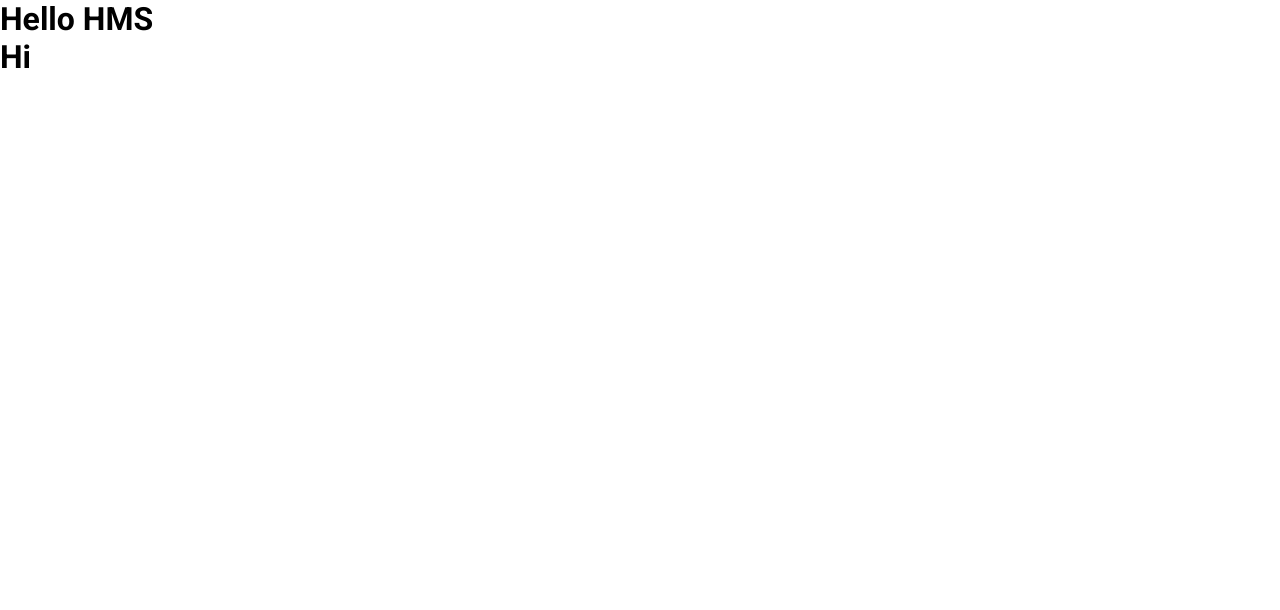
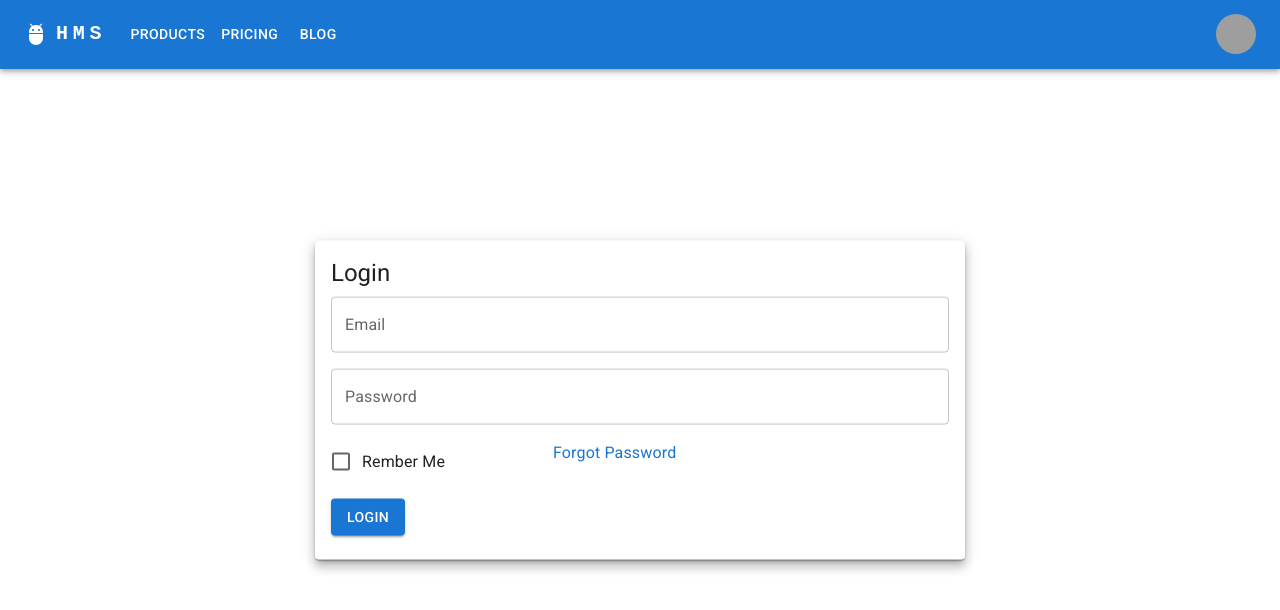
Before and after one commit to mdahsanulkabir/hospital-management-app-frontend-april-2023, a React (Vite) app: page /login in a window 1280 px wide. Shown: the top 610 px of the page. Built offline with nearby package versions, Linux system fonts and the light colour scheme; grey boxes are pictures that could not be loaded.

Commit message:
Login UI design done

```diff
--- a/package.json
+++ b/package.json
@@ -10,6 +10,10 @@
     "preview": "vite preview"
   },
   "dependencies": {
+    "@emotion/react": "^11.10.6",
+    "@emotion/styled": "^11.10.6",
+    "@mui/icons-material": "^5.11.16",
+    "@mui/material": "^5.12.1",
     "@reduxjs/toolkit": "^1.9.5",
     "react": "^18.2.0",
     "react-dom": "^18.2.0",
--- a/src/App.tsx
+++ b/src/App.tsx
@@ -1,16 +1,15 @@
-import  { ProSidebarProvider }  from 'react-pro-sidebar'
+import { Routes, Route } from 'react-router-dom'
+import Login from './app/global/Login'
 
 function App() {
 
 
   return (
-    <div>
-      <h1>Hello HMS</h1>
-      <ProSidebarProvider>
+    <Routes>
+      <Route path='/login' element={<Login />} />
 
-        <h1>Hi</h1>
-      </ProSidebarProvider>
-    </div>
+
+    </Routes>
   )
 }
 
--- /dev/null
+++ b/src/app/global/Login.tsx
@@ -0,0 +1,199 @@
+import * as React from 'react';
+import AppBar from '@mui/material/AppBar';
+import Box from '@mui/material/Box';
+import Toolbar from '@mui/material/Toolbar';
+import IconButton from '@mui/material/IconButton';
+import Typography from '@mui/material/Typography';
+import Menu from '@mui/material/Menu';
+import MenuIcon from '@mui/icons-material/Menu';
+import Container from '@mui/material/Container';
+import Avatar from '@mui/material/Avatar';
+import Button from '@mui/material/Button';
+import Tooltip from '@mui/material/Tooltip';
+import MenuItem from '@mui/material/MenuItem';
+import AdbIcon from '@mui/icons-material/Adb';
+import { Card, CardActions, CardContent, CardMedia, Checkbox, FormControlLabel, FormLabel, Grid, Link, Paper, TextField } from '@mui/material';
+
+const pages = ['Products', 'Pricing', 'Blog'];
+const settings = ['Profile', 'Account', 'Dashboard', 'Logout'];
+
+const Login = () => {
+    const [anchorElNav, setAnchorElNav] = React.useState<null | HTMLElement>(null);
+  const [anchorElUser, setAnchorElUser] = React.useState<null | HTMLElement>(null);
+
+  const handleOpenNavMenu = (event: React.MouseEvent<HTMLElement>) => {
+    setAnchorElNav(event.currentTarget);
+  };
+  const handleOpenUserMenu = (event: React.MouseEvent<HTMLElement>) => {
+    setAnchorElUser(event.currentTarget);
+  };
+
+  const handleCloseNavMenu = () => {
+    setAnchorElNav(null);
+  };
+
+  const handleCloseUserMenu = () => {
+    setAnchorElUser(null);
+  };
+    return (
+        <>
+        <AppBar position="static">
+            <Container maxWidth="xl">
+                <Toolbar disableGutters>
+                <AdbIcon sx={{ display: { xs: 'none', md: 'flex' }, mr: 1 }} />
+                <Typography
+                    variant="h6"
+                    noWrap
+                    component="a"
+                    href="/"
+                    sx={{
+                    mr: 2,
+                    display: { xs: 'none', md: 'flex' },
+                    fontFamily: 'monospace',
+                    fontWeight: 700,
+                    letterSpacing: '.3rem',
+                    color: 'inherit',
+                    textDecoration: 'none',
+                    }}
+                >
+                    HMS
+                </Typography>
+
+                <Box sx={{ flexGrow: 1, display: { xs: 'flex', md: 'none' } }}>
+                    <IconButton
+                        size="large"
+                        aria-label="account of current user"
+                        aria-controls="menu-appbar"
+                        aria-haspopup="true"
+                        onClick={handleOpenNavMenu}
+                        color="inherit"
+                    >
+                        <MenuIcon />
+                    </IconButton>
+                    <Menu
+                        id="menu-appbar"
+                        anchorEl={anchorElNav}
+                        anchorOrigin={{
+                            vertical: 'bottom',
+                            horizontal: 'left',
+                        }}
+                        keepMounted
+                        transformOrigin={{
+                            vertical: 'top',
+                            horizontal: 'left',
+                        }}
+                        open={Boolean(anchorElNav)}
+                        onClose={handleCloseNavMenu}
+                        sx={{
+                            display: { xs: 'block', md: 'none' },
+                        }}
+                        >
+                        {pages.map((page) => (
+                            <MenuItem key={page} onClick={handleCloseNavMenu}>
+                                <Typography textAlign="center">{page}</Typography>
+                            </MenuItem>
+                        ))}
+                    </Menu>
+                </Box>
+                <AdbIcon sx={{ display: { xs: 'flex', md: 'none' }, mr: 1 }} />
+                <Typography
+                    variant="h5"
+                    noWrap
+                    component="a"
+                    href=""
+                    sx={{
+                        mr: 2,
+                        display: { xs: 'flex', md: 'none' },
+                        flexGrow: 1,
+                        fontFamily: 'monospace',
+                        fontWeight: 700,
+                        letterSpacing: '.3rem',
+                        color: 'inherit',
+                        textDecoration: 'none',
+                    }}
+                >
+                    HMS
+                </Typography>
+                <Box sx={{ flexGrow: 1, display: { xs: 'none', md: 'flex' } }}>
+                    {pages.map((page) => (
+                    <Button
+                        key={page}
+                        onClick={handleCloseNavMenu}
+                        sx={{ my: 2, color: 'white', display: 'block' }}
+                    >
+                        {page}
+                    </Button>
+                    ))}
+                </Box>
+
+                <Box sx={{ flexGrow: 0 }}>
+                    <Tooltip title="Open settings">
+                    <IconButton onClick={handleOpenUserMenu} sx={{ p: 0 }}>
+                        <Avatar alt="Remy Sharp" src="/static/images/avatar/2.jpg" />
+                    </IconButton>
+                    </Tooltip>
+                    <Menu
+                        sx={{ mt: '45px' }}
+                        id="menu-appbar"
+                        anchorEl={anchorElUser}
+                        anchorOrigin={{
+                            vertical: 'top',
+                            horizontal: 'right',
+                        }}
+                        keepMounted
+                        transformOrigin={{
+                            vertical: 'top',
+                            horizontal: 'right',
+                        }}
+                        open={Boolean(anchorElUser)}
+                        onClose={handleCloseUserMenu}
+                        >
+                        {settings.map((setting) => (
+                            <MenuItem key={setting} onClick={handleCloseUserMenu}>
+                            <Typography textAlign="center">{setting}</Typography>
+                            </MenuItem>
+                        ))}
+                    </Menu>
+                </Box>
+                </Toolbar>
+            </Container>
+        </AppBar>
+        <Box component={Paper} width='80%' maxWidth='650px' elevation={8} sx={{position: 'absolute', top: '50%', left: '50%',  transform: 'translate(-50%, -50%)'}}>
+            <Card >
+                {/* <CardMedia
+                    sx={{ height: 40 }}
+                    image="../../assets/react.svg"
+                    title="green iguana"
+                /> */}
+                <CardContent>
+                    <Typography gutterBottom variant="h5" component="div">
+                        Login
+                    </Typography>
+                    <form>
+                        <Grid container gap={2}>
+                            <Grid item xs={12}>
+                                <TextField fullWidth label="Email" variant="outlined" />
+                            </Grid>
+                            <Grid item xs={12}>
+                                <TextField fullWidth label="Password" variant="outlined" type='password'/>
+                            </Grid>
+                            <Grid item xs={4}>
+                            <FormControlLabel control={<Checkbox />} label="Rember Me" />
+                            </Grid>
+                            <Grid item xs={4} alignSelf='baseline'>
+                                <Link underline='none' ><Typography>Forgot Password</Typography></Link>
+                            </Grid>
+
+                            <Grid item xs={12}>
+                                <Button  variant="contained" >Login</Button>
+                            </Grid>
+                        </Grid>
+                    </form>
+                </CardContent>
+            </Card>
+        </Box>
+    </>
+    );
+};
+
+export default Login;
--- a/src/main.tsx
+++ b/src/main.tsx
@@ -4,11 +4,14 @@ import App from './App.tsx'
 import './index.css'
 import { Provider } from 'react-redux'
 import store from './redux/store.ts'
+import { BrowserRouter } from 'react-router-dom'
 
 ReactDOM.createRoot(document.getElementById('root') as HTMLElement).render(
   <React.StrictMode>
     <Provider store = { store }>
-      <App />
+      <BrowserRouter>
+        <App/>
+      </BrowserRouter>
     </Provider>
   </React.StrictMode>,
 )
```
Also changed, not shown: src/app/global/Layout.tsx (added, +23 -0 lines), src/components/Sidebar.tsx (added, +12 -0 lines), src/components/Topbar.tsx (added, +11 -0 lines), 1 other file (tests, documents, lock files or other folders).
